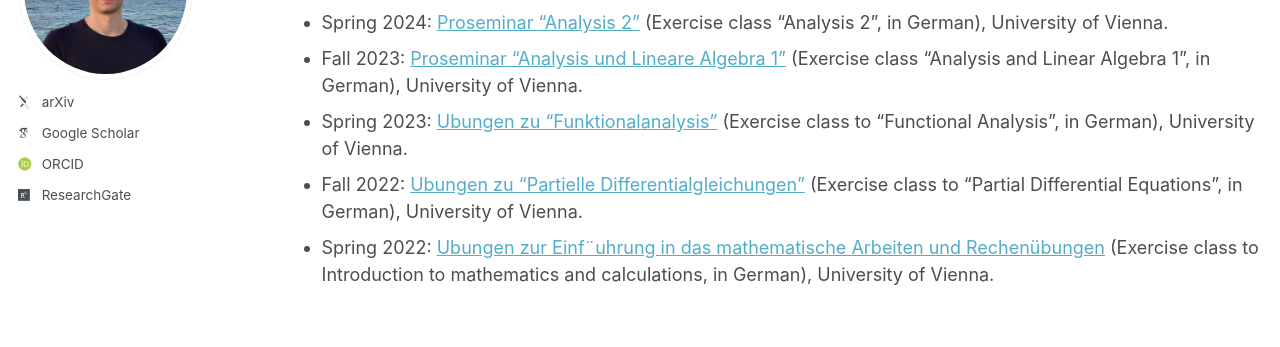
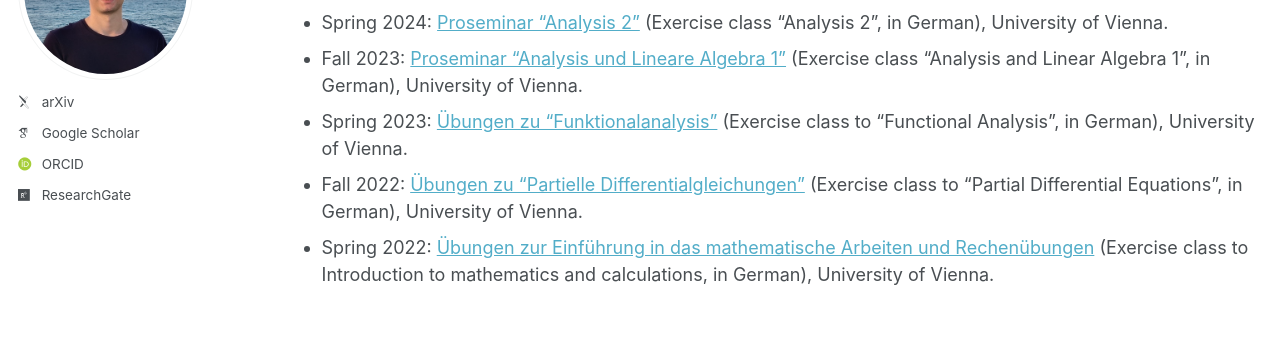
Before and after one commit to luigi-roberti/luigi-roberti.github.io, a Jekyll site: the page built from _pages/teaching.md, in a window 1280 px wide. Shown: the part 199-546 px from the top of the page. Built offline with Jekyll 4.4.1, drawn with Linux system fonts in a browser that asks for light colours; some web fonts are replaced; a script that is not in the unit is left out.

Commit message:
Update teaching.md

```diff
--- a/_pages/teaching.md
+++ b/_pages/teaching.md
@@ -8,6 +8,6 @@ author_profile: true
 * Fall 2024: [Proseminar “Komplexe und Harmonische Analysis”](https://ufind.univie.ac.at/de/course.html?lv=250019&semester=2024W) (Exercise class “Complex and Harmonic Analysis”, in German), University of Vienna.
 * Spring 2024: [Proseminar “Analysis 2”](https://ufind.univie.ac.at/de/course.html?lv=250028&semester=2024S) (Exercise class “Analysis 2”, in German), University of Vienna.
 * Fall 2023: [Proseminar “Analysis und Lineare Algebra 1”](https://ufind.univie.ac.at/de/course.html?lv=250012&semester=2023W) (Exercise class “Analysis and Linear Algebra 1”, in German), University of Vienna.
-* Spring 2023: [Ubungen zu “Funktionalanalysis”](https://ufind.univie.ac.at/de/course.html?lv=250075&semester=2023S) (Exercise class to “Functional Analysis”, in German), University of Vienna.
-* Fall 2022: [Ubungen zu “Partielle Differentialgleichungen”](https://ufind.univie.ac.at/de/course.html?lv=250010&semester=2022W) (Exercise class to “Partial Differential Equations”, in German), University of Vienna.
-* Spring 2022: [Ubungen zur Einf¨uhrung in das mathematische Arbeiten und Rechenübungen](https://ufind.univie.ac.at/de/course.html?lv=250003&semester=2022S) (Exercise class to Introduction to mathematics and calculations, in German), University of Vienna.
+* Spring 2023: [Übungen zu “Funktionalanalysis”](https://ufind.univie.ac.at/de/course.html?lv=250075&semester=2023S) (Exercise class to “Functional Analysis”, in German), University of Vienna.
+* Fall 2022: [Übungen zu “Partielle Differentialgleichungen”](https://ufind.univie.ac.at/de/course.html?lv=250010&semester=2022W) (Exercise class to “Partial Differential Equations”, in German), University of Vienna.
+* Spring 2022: [Übungen zur Einführung in das mathematische Arbeiten und Rechenübungen](https://ufind.univie.ac.at/de/course.html?lv=250003&semester=2022S) (Exercise class to Introduction to mathematics and calculations, in German), University of Vienna.
```
